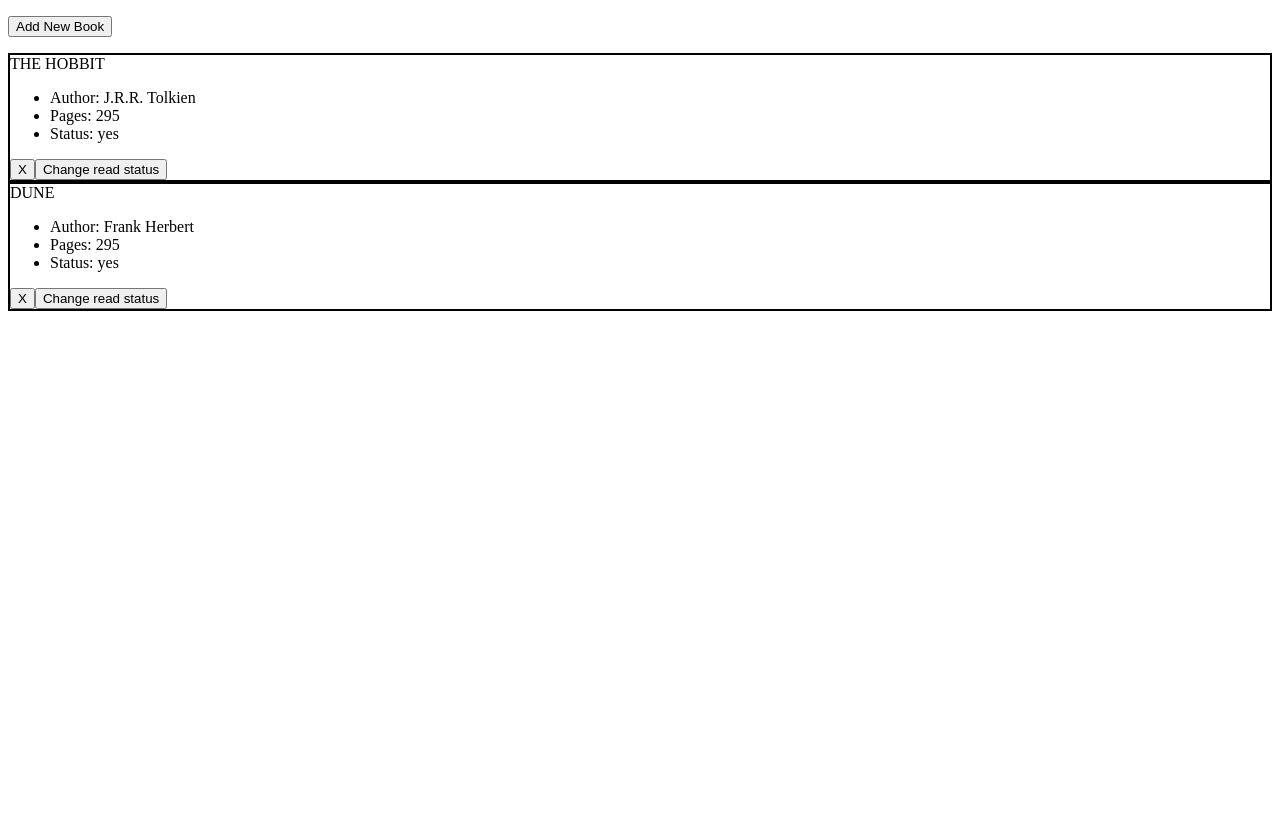
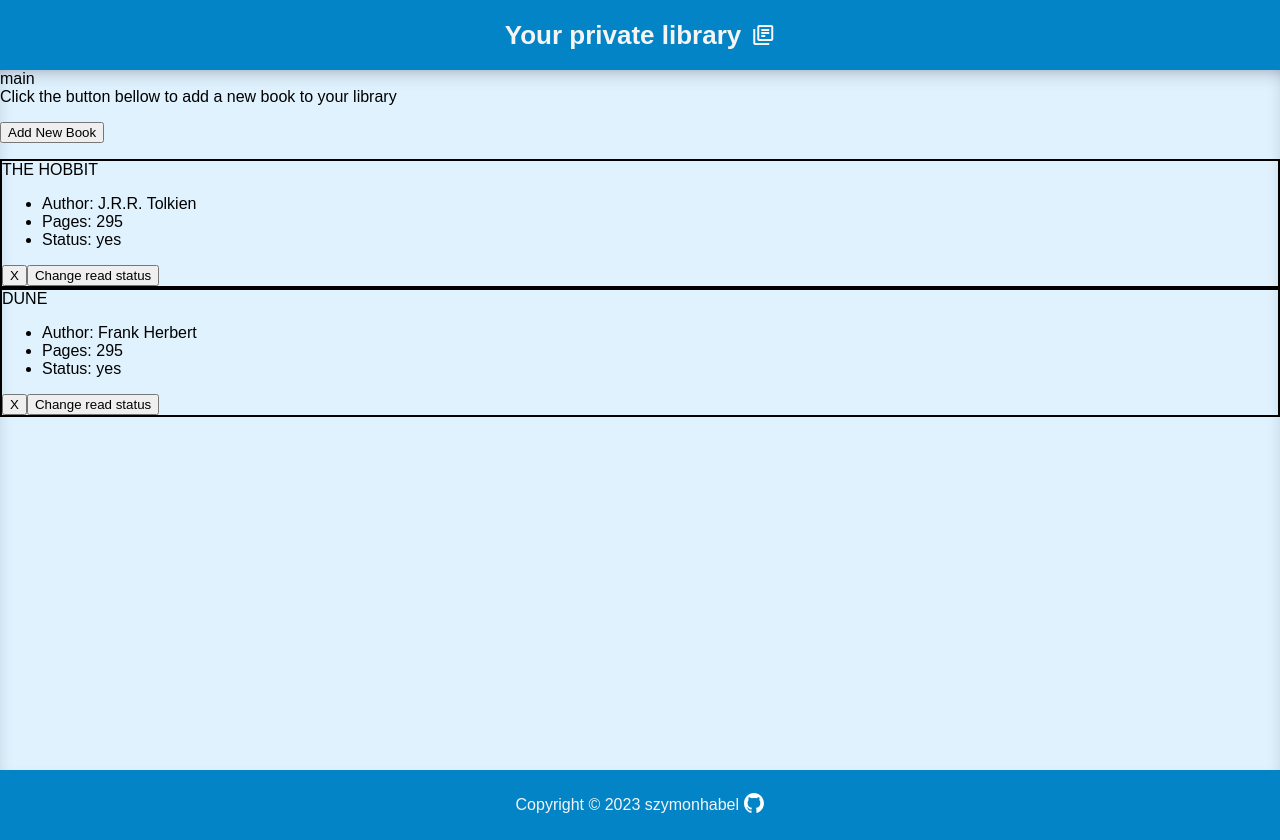
Before and after one commit to Bajcur/Books-Library, a plain HTML site: page index.html in a window 1280 px wide. Before the commit the page ends 800 px from the top, so only its background shows below. Drawn offline with nearby package versions, Linux system fonts and the light colour scheme.

Commit message:
Complete header and footer styles

```diff
--- a/index.html
+++ b/index.html
@@ -1,12 +1,40 @@
 <!DOCTYPE html>
 <html>
     <head lang="en">
+        <link rel="stylesheet" href="https://fonts.googleapis.com/css2?family=Material+Symbols+Outlined:opsz,wght,FILL,GRAD@24,400,0,0" />
         <meta charset="utf-8">
         <title>My Library</title>
         <link rel="stylesheet" href="styles.css">
     </head>
     <body>
         <script src="script.js" defer></script>
+        <div id="header">
+            <div class="header-text">
+                Your private library
+                <span class="material-symbols-outlined">
+                    library_books
+                </span>
+            </div>
+        </div>
+        <div id="main">main
+            <div class="main-text"> Click the button bellow to add a new book to your library</div>
+            <p>
+                <button id="showDialog">Add New Book</button>
+            </p>
+        </div>
+        <div id="footer">
+            <p>
+                Copyright ©
+                <script>
+                  document.write(new Date().getFullYear())
+                </script>
+                szymonhabel
+            </p>
+            <a href="https://github.com/Bajcur" target="_blank">
+                <img src="github-mark-white.svg" alt=""
+                style="height: 20px;">
+            </a>
+        </div>
         <dialog id="favDialog">
             <form id="newBookForm">
                 <ul>
@@ -40,9 +68,6 @@
                 </div>
             </form>
         </dialog>
-        <p>
-        <button id="showDialog">Add New Book</button>
-        </p>
 
     </body>
 </html>
--- a/script.js
+++ b/script.js
@@ -41,7 +41,7 @@ function displayNewBook(book) {
     ul.id = `${book.title}-list`;
     header.id = `${book.title}-header`;
     header.textContent = book.title.toUpperCase();
-    document.body.appendChild(div);
+    document.getElementById("main").appendChild(div);
     document.getElementById(book.title).appendChild(header);
     document.getElementById(book.title).appendChild(ul);
     removeButton(book);
--- a/styles.css
+++ b/styles.css
@@ -1,4 +1,31 @@
+body {
+  margin: 0;
+  min-height: 100vh;
+  display: grid;
+  grid-template-rows: minmax(70px, 1fr) minmax(700px, 20px) minmax(70px, 1fr);
+  font-family: 'Raleway', sans-serif;
+}
 
+#header {
+  background-color: #0284c7 ;
+  display: flex;
+  justify-content: center;
+  align-items: center;
+}
+
+.header-text {
+  color: whitesmoke;
+  font-size: 26px;
+  font-weight: 700;
+  display: flex;
+  align-items: center;
+  gap: 10px;
+}
+
+#main {
+  background-color: #e0f2fe ;
+  box-shadow: inset 0px 8px 24px -16px rgba(66, 68, 90, 1);
+}
 
 .card {
     border: solid black 2px;
@@ -14,3 +41,20 @@
     );
     opacity: 0.75;
   }
+
+#footer {
+  background-color: #0284c7;
+  display: flex;
+  justify-content: center;
+  align-items: center;
+}
+
+#footer > p {
+  color: whitesmoke;
+  margin-right: 5px;
+}
+
+img:hover {
+  transition: transform 0.5s ease-in-out;
+  transform: rotate(360deg) scale(1.2);
+}
```
Also changed, not shown: github-mark-white.svg (added).
